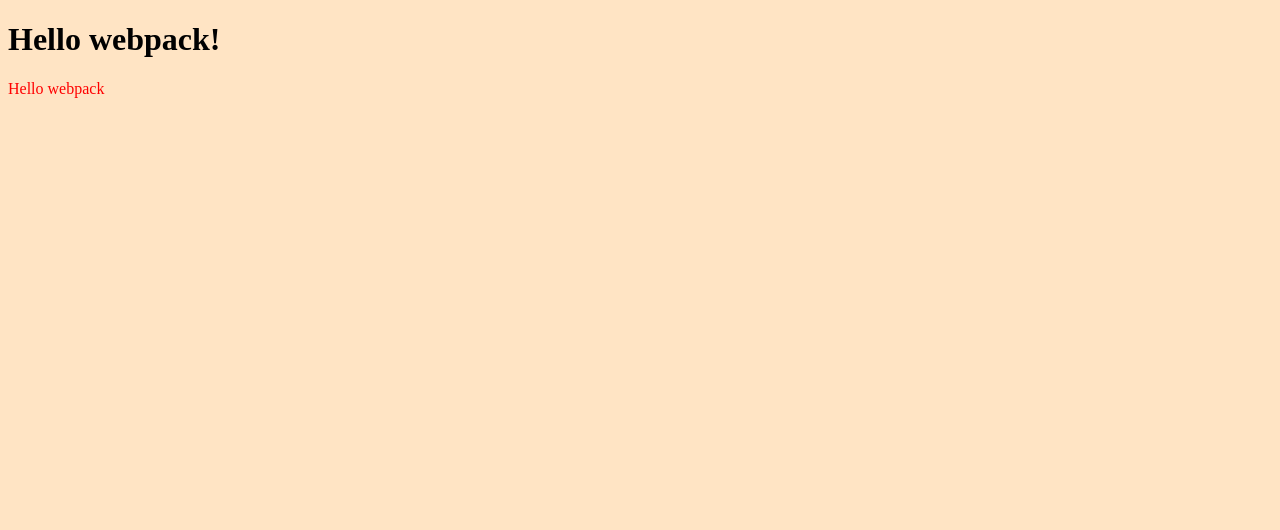
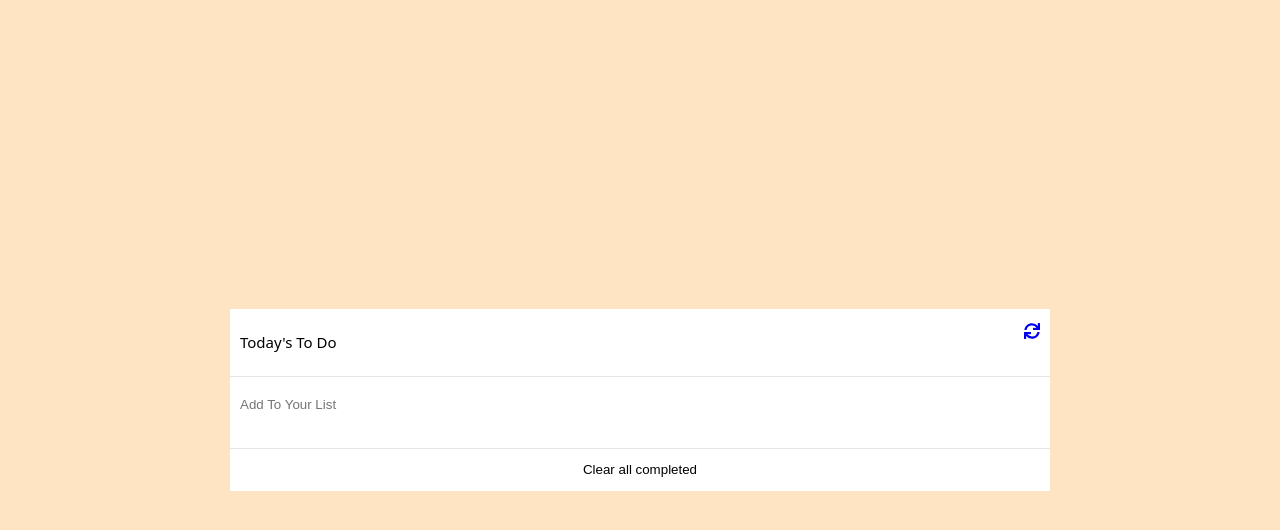
Before and after one commit to uzairali19/webpack-todo, a website built with webpack: page src/index.html in a window 1280 px wide. Built offline with nearby package versions, Linux system fonts and the light colour scheme.

Commit message:
update styles

```diff
--- a/package.json
+++ b/package.json
@@ -12,10 +12,12 @@
   "license": "ISC",
   "devDependencies": {
     "babel-eslint": "^10.1.0",
+    "css-loader": "^6.5.0",
     "eslint": "^7.32.0",
     "eslint-config-airbnb-base": "^14.2.1",
     "eslint-plugin-import": "^2.25.2",
     "html-webpack-plugin": "^5.5.0",
+    "style-loader": "^3.3.1",
     "stylelint": "^13.13.1",
     "stylelint-config-standard": "^21.0.0",
     "stylelint-csstree-validator": "^1.9.0",
@@ -25,6 +27,8 @@
     "webpack-dev-server": "^4.3.1"
   },
   "dependencies": {
+    "@fortawesome/fontawesome-free": "^5.15.4",
+    "font-awesome": "^4.7.0",
     "lodash": "^4.17.21"
   }
 }
--- a/src/index.html
+++ b/src/index.html
@@ -3,9 +3,39 @@
   <head>
     <meta charset="UTF-8" />
     <meta name="viewport" content="width=device-width, initial-scale=1.0" />
-    <title>Wbpack Exercise</title>
+    <title>WebPack Todo-List</title>
   </head>
   <body>
-    <h1>Hello webpack!</h1>
+    <main>
+      <section class="header body-flex">
+        <div class="title">
+          <h1>Today's To Do</h1>
+        </div>
+        <div class="refresh">
+          <a href="#"><i class="fas fa-sync"></i></a>
+        </div>
+      </section>
+      <section class="todo-body body-flex">
+        <div class="main-body width">
+          <form class="todo-task width">
+            <input
+              placeholder="Add To Your List"
+              type="text"
+              class="width input"
+            />
+          </form>
+          <ul class="todo-data" id="todo-data"></ul>
+        </div>
+      </section>
+      <section class="clear-btn btn-flex">
+        <div class="width">
+          <input
+            type="button"
+            class="completed width"
+            value="Clear all completed"
+          />
+        </div>
+      </section>
+    </main>
   </body>
 </html>
--- a/src/index.js
+++ b/src/index.js
@@ -1,14 +1,8 @@
 import _ from 'lodash';
 import './style.css';
+import '@fortawesome/fontawesome-free/js/fontawesome';
+import '@fortawesome/fontawesome-free/js/solid';
+import '@fortawesome/fontawesome-free/js/regular';
+import '@fortawesome/fontawesome-free/js/brands';
 
-function component() {
-  const element = document.createElement('div');
-
-  // Lodash, now imported by this script
-  element.innerHTML = _.join(['Hello', 'webpack'], ' ');
-  element.classList.add('hello');
-
-  return element;
-}
-
-document.body.appendChild(component());
+const list = document.querySelector('todo-data');
--- a/src/style.css
+++ b/src/style.css
@@ -1,7 +1,69 @@
 body {
   background-color: bisque;
+  font-family: 'Google Sans', system-ui, serif;
 }
 
-.hello {
-  color: red;
+main {
+  display: flex;
+  line-height: 1.5;
+  padding: 2rem 1rem;
+  justify-content: center;
+  align-items: center;
+  height: 90vh;
+  flex-direction: column;
 }
+
+.body-flex {
+  display: flex;
+  flex-direction: row;
+  flex-wrap: wrap;
+  width: 800px;
+  justify-content: space-between;
+  background-color: white;
+  padding: 10px;
+  border-bottom: 1px solid rgba(180, 180, 180, 0.349);
+}
+
+.btn-flex {
+  display: flex;
+  flex-direction: row;
+  width: 820px;
+  justify-content: space-between;
+}
+
+.width {
+  width: 100%;
+}
+
+.title > h1 {
+  font-size: 15px;
+  font-weight: 400;
+}
+
+.todo-body {
+  justify-content: space-around;
+}
+
+.main-body {
+  width: 100%;
+}
+
+.input {
+  padding: 10px 0px;
+  border: none;
+}
+
+.input:focus-visible {
+  outline: none;
+}
+
+.completed {
+  background-color: rgb(255, 255, 255);
+  border: none;
+  line-height: 3;
+  color: rgb(0, 0, 0);
+}
+
+.completed:active {
+  background-color: rgb(251, 251, 251);
+}
```
Also changed, not shown: .github/workflows/linters.yml, 2 other files.
